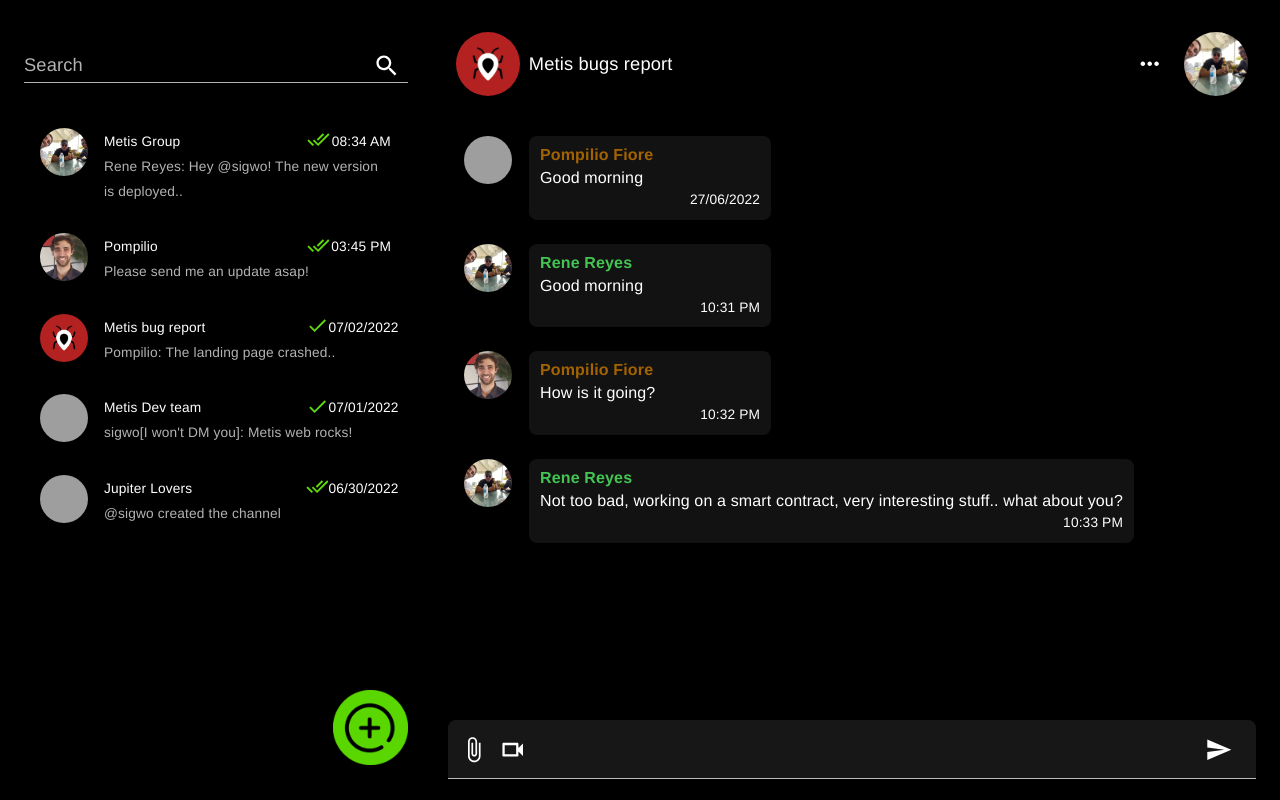
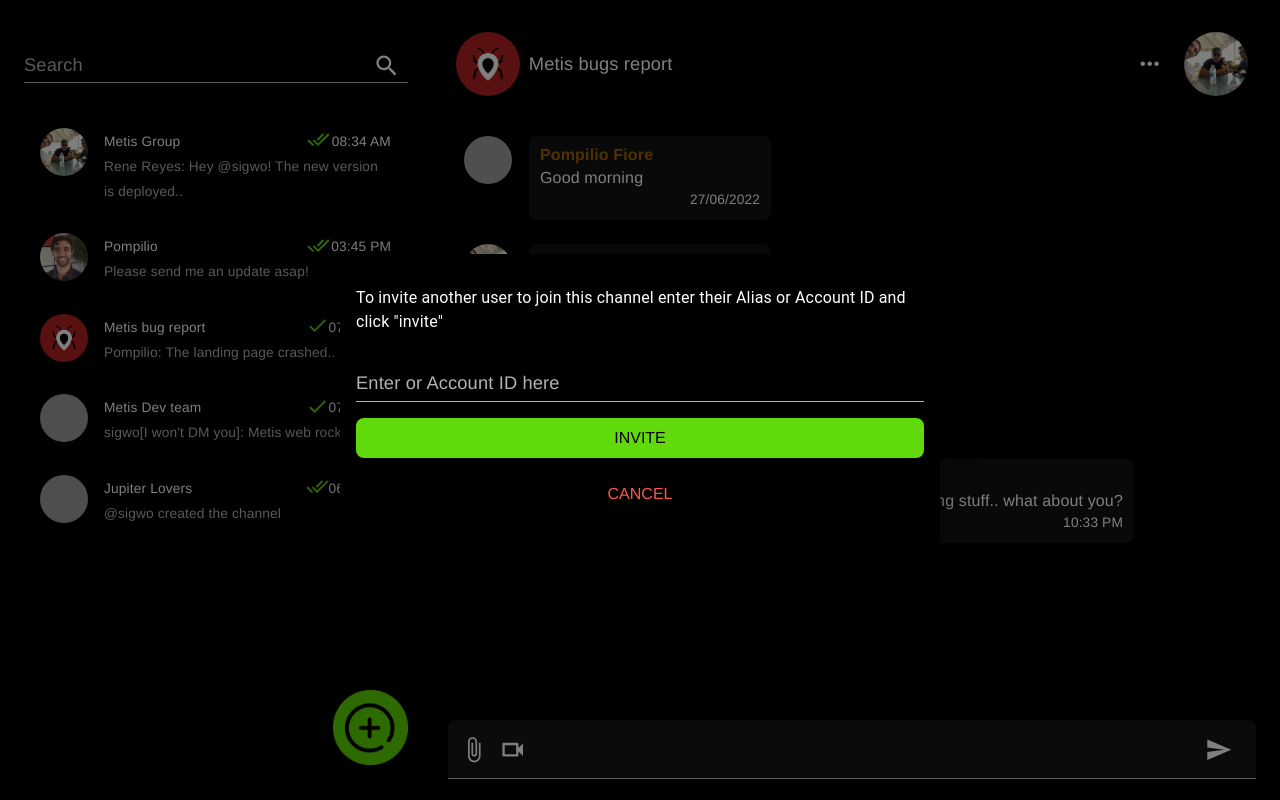
Before and after one commit to SigwoTechnologies/metis-web, a React (Create React App) app: page / in a window 1280 px wide. Both pictures are taken after a click on the button 1149 px from the left and 63 px from the top of the page. Built offline with nearby package versions, Linux system fonts and the light colour scheme; grey boxes are pictures that could not be loaded; the HTML template or start-up script is replaced by a standard one.

Commit message:
chore: adding modal component

```diff
--- /dev/null
+++ b/src/common/components/ui/Modal/Modal.styles.ts
@@ -0,0 +1,12 @@
+import { Theme } from '@mui/material';
+import { createStyles, makeStyles } from '@mui/styles';
+
+const useStyles = makeStyles((theme: Theme) =>
+  createStyles({
+    container: {
+      padding: '1rem',
+    },
+  })
+);
+
+export default useStyles;
--- /dev/null
+++ b/src/common/components/ui/Modal/index.tsx
@@ -0,0 +1,24 @@
+import { Dialog, DialogTitle } from '@mui/material';
+import React from 'react';
+import useStyles from './Modal.styles';
+
+type props = {
+  open: boolean;
+  title?: string;
+  onClose: () => void;
+  children: React.ReactNode;
+};
+
+const Modal: React.FC<props> = ({ children, open, title, onClose }) => {
+  const styles = useStyles();
+  return (
+    <Dialog onClose={onClose} open={open}>
+      <section className={styles.container}>
+        {title && <DialogTitle>{title}</DialogTitle>}
+        {children}
+      </section>
+    </Dialog>
+  );
+};
+
+export default Modal;
--- a/src/features/channels/components/chat-header/ChatHeader.styles.ts
+++ b/src/features/channels/components/chat-header/ChatHeader.styles.ts
@@ -32,6 +32,14 @@
       width: '4rem',
       height: '4rem',
     },
+    button: {
+      width: '100%',
+      marginBottom: '1rem',
+    },
+    textField: {
+      width: '100%',
+      marginBottom: '1rem',
+    },
   })
 );
 
--- a/src/features/channels/components/chat-header/ChatHeader.tsx
+++ b/src/features/channels/components/chat-header/ChatHeader.tsx
@@ -5,18 +5,45 @@
 import MoreHorizIcon from '@mui/icons-material/MoreHoriz';
 import BugAvatar from 'src/assets/images/avatars/bug.jpg';
 import ReneAvatar from 'src/assets/images/avatars/rene.jpg';
+import Modal from 'src/common/components/ui/Modal';
+import { Button, TextField } from '@mui/material';
+import { useState } from 'react';
 import useStyles from './ChatHeader.styles';
 
 const ChatHeader = () => {
   const classes = useStyles();
+  const [open, setOpen] = useState(false);
+
+  const closeModal = () => {
+    setOpen(false);
+  };
+
   return (
+    <>
+      <Modal onClose={closeModal} open={open}>
+        <p>
+          To invite another user to join this channel enter their Alias or Account ID and click
+          &quot;invite&quot;
+        </p>
+        <TextField
+          className={classes.textField}
+          label="Enter or Account ID here"
+          variant="standard"
+        />
+        <Button className={classes.button} variant="contained">
+          Invite
+        </Button>
+        <Button color="error" onClick={closeModal} className={classes.button}>
+          Cancel
+        </Button>
+      </Modal>
       <Box className={classes.header}>
         <Box className={classes.avatarContainer}>
           <Avatar alt="Channel Avatar" src={BugAvatar} className={classes.avatar} />
         </Box>
         <Box className={classes.titleContainer}>
           <Typography variant="body1">Metis bugs report</Typography>
-        <IconButton aria-label="channel settings" size="large">
+          <IconButton onClick={() => setOpen(true)} aria-label="channel settings" size="large">
             <MoreHorizIcon />
           </IconButton>
         </Box>
@@ -24,6 +51,7 @@
           <Avatar alt="Channel Avatar" src={ReneAvatar} className={classes.accountAvatar} />
         </Box>
       </Box>
+    </>
   );
 };
 export default ChatHeader;
```
Lines whose indentation alone changed are shown as unchanged.
